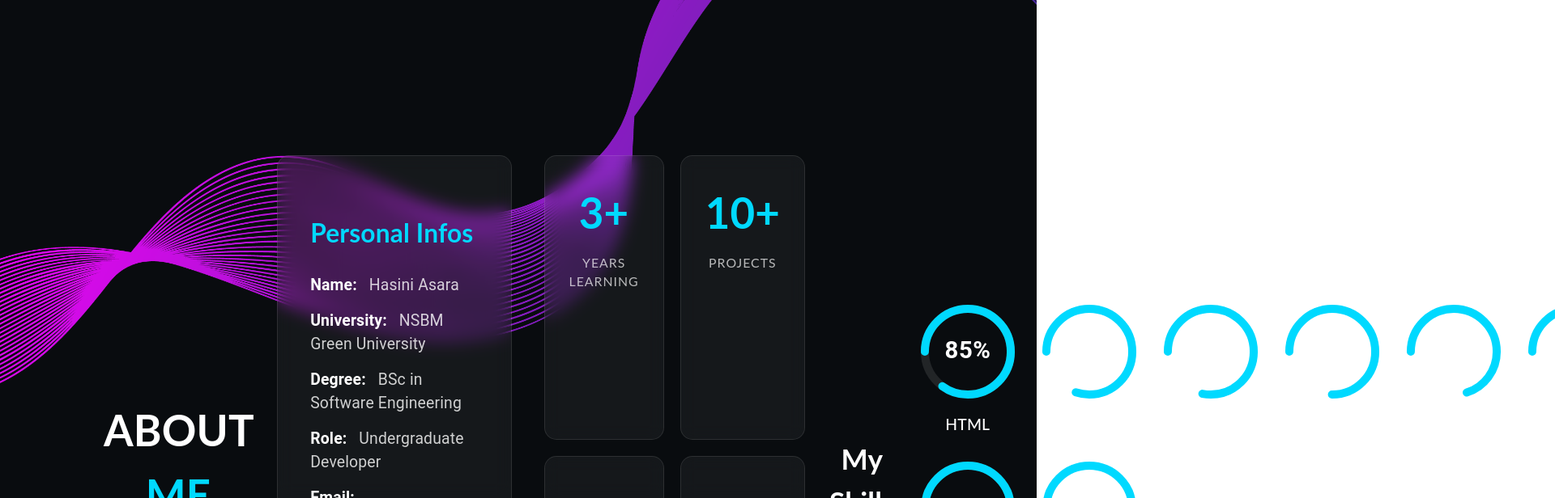
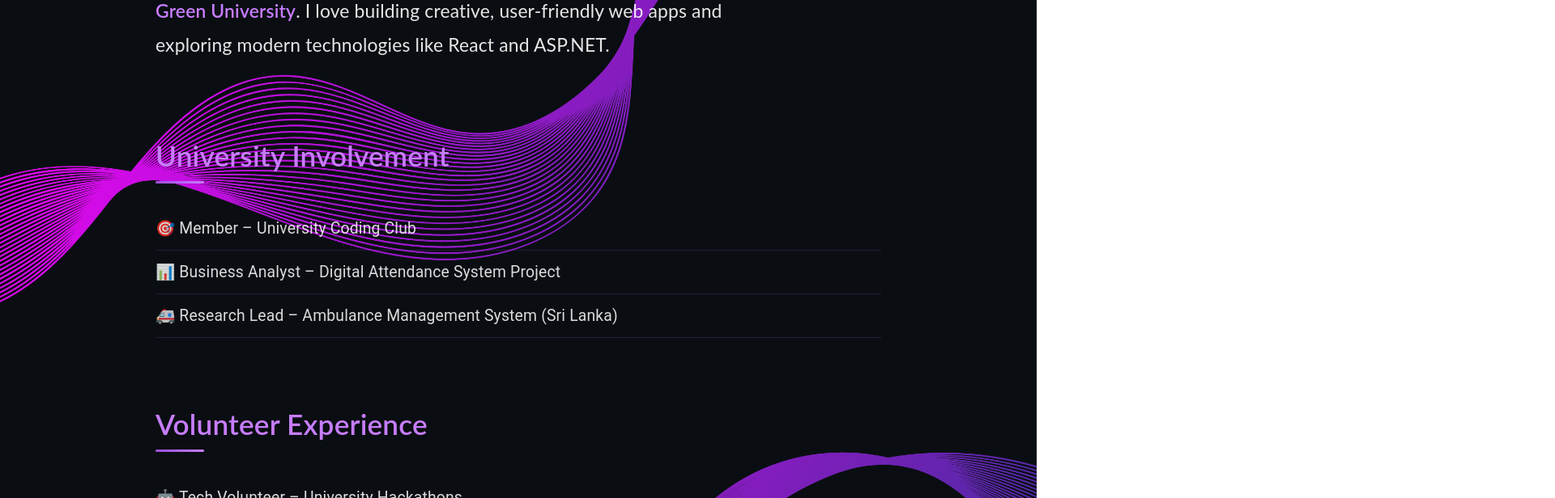
Before and after one commit to mhasara/Portfolio, a React (Create React App) app: page / in a window 1280 px wide. Shown: the part 2184-2800 px from the top of the page at 81% size, 1920 px wide, since content can reach past the window. Built offline with nearby package versions, Linux system fonts and the light colour scheme.

Commit message:
refactor About component layout and styles; update skills and language sections

```diff
--- a/src/assets/styles/about.scss
+++ b/src/assets/styles/about.scss
@@ -1,322 +1,230 @@
-.about-section {
-  padding: 80px 10%;
+.about-container {
+  min-height: 100vh;
+  padding: 100px 15%;
   background-image: url("../images/bg-dark.png");
   background-repeat: no-repeat;
   background-size: cover;
   background-attachment: fixed;
   background-position: center;
-  min-height: 100vh;
+  color: white;
 
-  .section-title {
-    font-size: 3em;
-    text-align: center;
-    margin-bottom: 60px;
-    color: white;
+  h1 {
+    font-size: 4em;
+    margin-bottom: 30px;
+    background: linear-gradient(135deg, #9d4edd, #c77dff);
+    -webkit-background-clip: text;
+    -webkit-text-fill-color: transparent;
+    background-clip: text;
+    font-weight: 700;
+  }
 
-    span {
-      color: #00d9ff;
+  h2 {
+    font-size: 2em;
+    margin-top: 50px;
+    margin-bottom: 20px;
+    color: #c77dff;
+    font-weight: 600;
+    position: relative;
+    display: inline-block;
+
+    &::after {
+      content: "";
+      position: absolute;
+      bottom: -8px;
+      left: 0;
+      width: 60px;
+      height: 3px;
+      background: linear-gradient(90deg, #9d4edd, #c77dff);
+      border-radius: 2px;
     }
   }
 
-  .sub-title {
-    font-size: 2em;
-    text-align: center;
-    margin: 60px 0 40px;
-    color: white;
+  .about-intro {
+    font-size: 1.3em;
+    line-height: 1.8;
+    margin-bottom: 40px;
+    color: rgba(255, 255, 255, 0.9);
+    max-width: 800px;
+
+    strong {
+      color: #c77dff;
+      font-weight: 600;
+    }
   }
 
-  // ===== TOP GRID (Personal Info + Stats) =====
-  .about-top {
-    display: grid;
-    grid-template-columns: 1fr 1fr;
-    gap: 40px;
-    margin-bottom: 60px;
-  }
+  .about-list {
+    list-style: none;
+    padding-left: 0;
+    margin-bottom: 30px;
 
-  .about-card {
-    background: rgba(255, 255, 255, 0.05);
-    backdrop-filter: blur(10px);
-    border: 1px solid rgba(255, 255, 255, 0.1);
-    border-radius: 15px;
-    padding: 40px;
-
-    h3 {
-      font-size: 1.8em;
-      margin-bottom: 25px;
-      color: #00d9ff;
-    }
-
-    ul {
-      list-style: none;
-      padding: 0;
-      margin: 0 0 30px 0;
-
-      li {
-        font-size: 1.1em;
-        margin-bottom: 15px;
-        color: rgba(255, 255, 255, 0.8);
-
-        strong {
-          color: white;
-          margin-right: 10px;
-        }
-      }
-    }
-
-    .cv-btn {
-      display: inline-flex;
-      align-items: center;
-      gap: 10px;
-      padding: 12px 30px;
-      background: linear-gradient(135deg, #00d9ff, #0099cc);
-      color: white;
-      text-decoration: none;
-      border-radius: 25px;
-      font-weight: 600;
-      transition: transform 0.3s ease, box-shadow 0.3s ease;
+    li {
+      font-size: 1.1em;
+      padding: 12px 0;
+      color: rgba(255, 255, 255, 0.85);
+      border-bottom: 1px solid rgba(157, 78, 221, 0.2);
+      transition: all 0.3s ease;
 
       &:hover {
-        transform: translateY(-3px);
-        box-shadow: 0 10px 30px rgba(0, 217, 255, 0.3);
-      }
-
-      svg {
-        font-size: 1.2em;
+        padding-left: 10px;
+        color: #c77dff;
+        border-bottom-color: rgba(157, 78, 221, 0.5);
       }
     }
   }
 
-  .stats-grid {
-    display: grid;
-    grid-template-columns: repeat(2, 1fr);
-    gap: 20px;
-  }
-
-  .stat-box {
-    background: rgba(255, 255, 255, 0.05);
-    backdrop-filter: blur(10px);
-    border: 1px solid rgba(255, 255, 255, 0.1);
-    border-radius: 15px;
-    padding: 30px;
-    text-align: center;
-    transition: transform 0.3s ease, border-color 0.3s ease;
+  .linkedin-btn {
+    display: inline-flex;
+    align-items: center;
+    gap: 10px;
+    padding: 15px 30px;
+    margin: 30px 0;
+    background: linear-gradient(135deg, #9d4edd, #7b2cbf);
+    color: white;
+    text-decoration: none;
+    border-radius: 50px;
+    font-size: 1.1em;
+    font-weight: 600;
+    transition: all 0.3s ease;
+    box-shadow: 0 4px 15px rgba(157, 78, 221, 0.3);
 
     &:hover {
-      transform: translateY(-5px);
-      border-color: #00d9ff;
+      transform: translateY(-3px);
+      box-shadow: 0 6px 25px rgba(157, 78, 221, 0.5);
+      background: linear-gradient(135deg, #7b2cbf, #9d4edd);
     }
 
-    h2 {
-      font-size: 3em;
-      margin: 0 0 10px 0;
-      color: #00d9ff;
-      font-weight: 700;
-    }
-
-    p {
-      margin: 0;
-      font-size: 0.9em;
-      color: rgba(255, 255, 255, 0.7);
-      letter-spacing: 1px;
+    svg {
+      font-size: 1.3em;
     }
   }
 
-  // ===== SKILLS CIRCLES =====
   .skills-grid {
     display: grid;
-    grid-template-columns: repeat(auto-fit, minmax(120px, 1fr));
-    gap: 30px;
-    max-width: 900px;
-    margin: 0 auto 60px;
-  }
+    grid-template-columns: repeat(auto-fill, minmax(150px, 1fr));
+    gap: 15px;
+    margin-top: 25px;
+    margin-bottom: 40px;
 
-  .skill-circle {
-    display: flex;
-    flex-direction: column;
-    align-items: center;
-    gap: 15px;
+    .skill-chip {
+      background: rgba(157, 78, 221, 0.15);
+      border: 2px solid rgba(157, 78, 221, 0.4);
+      padding: 12px 20px;
+      border-radius: 25px;
+      text-align: center;
+      font-size: 1em;
+      font-weight: 500;
+      color: #e0aaff;
+      transition: all 0.3s ease;
+      cursor: default;
 
-    svg {
-      width: 120px;
-      height: 120px;
-      transform: rotate(-90deg);
-
-      .bg {
-        fill: none;
-        stroke: rgba(255, 255, 255, 0.1);
-        stroke-width: 3;
+      &:hover {
+        background: rgba(157, 78, 221, 0.25);
+        border-color: #9d4edd;
+        transform: translateY(-3px);
+        box-shadow: 0 4px 15px rgba(157, 78, 221, 0.3);
       }
-
-      .progress {
-        fill: none;
-        stroke: #00d9ff;
-        stroke-width: 3;
-        stroke-linecap: round;
-        transition: stroke-dasharray 1s ease;
-      }
-
-      .percentage {
-        fill: white;
-        font-size: 0.5em;
-        font-weight: 600;
-        transform: rotate(90deg);
-        transform-origin: center;
-        text-anchor: middle;
-      }
-    }
-
-    p {
-      margin: 0;
-      font-size: 1.1em;
-      color: white;
-      font-weight: 500;
     }
   }
 
-  // ===== TIMELINE (Experience & Education) =====
-  .timeline-grid {
-    display: grid;
-    grid-template-columns: 1fr 1fr;
-    gap: 50px;
-    max-width: 1200px;
-    margin: 0 auto;
-  }
+  .language-section {
+    max-width: 600px;
+    margin-top: 25px;
 
-  .timeline-column {
-    h3 {
-      font-size: 1.8em;
-      margin-bottom: 30px;
-      color: #00d9ff;
-      text-align: center;
-    }
-  }
+    .language-item {
+      margin-bottom: 25px;
 
-  .timeline-item {
-    background: rgba(255, 255, 255, 0.05);
-    backdrop-filter: blur(10px);
-    border-left: 3px solid #00d9ff;
-    padding: 25px;
-    margin-bottom: 25px;
-    border-radius: 8px;
-    transition: transform 0.3s ease, background 0.3s ease;
+      .language-name {
+        display: block;
+        font-size: 1.1em;
+        font-weight: 500;
+        margin-bottom: 10px;
+        color: #e0aaff;
+      }
 
-    &:hover {
-      transform: translateX(10px);
-      background: rgba(255, 255, 255, 0.08);
-    }
+      .language-bar {
+        width: 100%;
+        height: 12px;
+        background: rgba(0, 0, 0, 0.4);
+        border-radius: 10px;
+        overflow: hidden;
+        border: 1px solid rgba(157, 78, 221, 0.3);
 
-    span {
-      display: inline-block;
-      background: #00d9ff;
-      color: #000;
-      padding: 5px 15px;
-      border-radius: 20px;
-      font-size: 0.85em;
-      font-weight: 600;
-      margin-bottom: 15px;
-    }
-
-    h4 {
-      font-size: 1.3em;
-      margin: 0 0 10px 0;
-      color: white;
-    }
-
-    p {
-      margin: 0;
-      font-size: 1em;
-      color: rgba(255, 255, 255, 0.7);
-      line-height: 1.6;
+        .language-fill {
+          height: 100%;
+          background: linear-gradient(90deg, #9d4edd, #c77dff);
+          border-radius: 10px;
+          transition: width 1s ease;
+          box-shadow: 0 0 10px rgba(157, 78, 221, 0.5);
+        }
+      }
     }
   }
 }
 
-// ===== DARK MODE =====
-.dark-mode .about-section {
-  background-color: rgba(0, 0, 0, 0.3);
+.dark-mode .about-container {
+  background-color: rgba(0, 0, 0, 0.2);
 }
 
-// ===== RESPONSIVE =====
 @media screen and (max-width: 768px) {
-  .about-section {
-    padding: 60px 5%;
+  .about-container {
+    padding: 80px 5%;
 
-    .section-title {
-      font-size: 2.5em;
+    h1 {
+      font-size: 3em;
     }
 
-    .sub-title {
-      font-size: 1.5em;
+    h2 {
+      font-size: 1.6em;
     }
 
-    .about-top {
-      grid-template-columns: 1fr;
-    }
-
-    .stats-grid {
-      grid-template-columns: repeat(2, 1fr);
+    .about-intro {
+      font-size: 1.1em;
     }
 
     .skills-grid {
-      grid-template-columns: repeat(auto-fit, minmax(100px, 1fr));
-      gap: 20px;
+      grid-template-columns: repeat(auto-fill, minmax(120px, 1fr));
+      gap: 10px;
 
-      .skill-circle svg {
-        width: 100px;
-        height: 100px;
+      .skill-chip {
+        padding: 10px 15px;
+        font-size: 0.9em;
       }
     }
 
-    .timeline-grid {
-      grid-template-columns: 1fr;
-      gap: 40px;
+    .linkedin-btn {
+      padding: 12px 25px;
+      font-size: 1em;
     }
   }
 }
 
 @media screen and (max-width: 567px) {
-  .about-section {
-    .section-title {
-      font-size: 2em;
+  .about-container {
+    padding: 60px 5%;
+
+    h1 {
+      font-size: 2.5em;
     }
 
-    .about-card {
-      padding: 25px;
-
-      h3 {
-        font-size: 1.5em;
-      }
-
-      ul li {
-        font-size: 0.95em;
-      }
+    h2 {
+      font-size: 1.4em;
+      margin-top: 35px;
     }
 
-    .stat-box {
-      padding: 20px;
+    .about-intro {
+      font-size: 1em;
+    }
 
-      h2 {
-        font-size: 2em;
-      }
-
-      p {
-        font-size: 0.8em;
-      }
+    .about-list li {
+      font-size: 1em;
     }
 
     .skills-grid {
-      grid-template-columns: repeat(2, 1fr);
-    }
+      grid-template-columns: repeat(auto-fill, minmax(100px, 1fr));
 
-    .timeline-item {
-      padding: 20px;
-
-      h4 {
-        font-size: 1.1em;
-      }
-
-      p {
-        font-size: 0.9em;
+      .skill-chip {
+        font-size: 0.85em;
+        padding: 8px 12px;
       }
     }
   }
--- a/src/components/about.tsx
+++ b/src/components/about.tsx
@@ -1,150 +1,80 @@
 import React from "react";
 import "../assets/styles/about.scss";
-import DownloadIcon from "@mui/icons-material/Download";
+import LinkedInIcon from "@mui/icons-material/LinkedIn";
 
-const skillCircles = [
-  { name: "HTML", value: 85 },
-  { name: "CSS", value: 80 },
-  { name: "JavaScript", value: 78 },
-  { name: "React", value: 75 },
-  { name: "Python", value: 70 },
-  { name: "Java", value: 72 },
-  { name: "C#", value: 68 },
-  { name: "ASP.NET", value: 65 },
+const techSkills = [
+  "HTML", "CSS", "JavaScript", "React", "Python", "Java",
+  "C", "C#", "ASP.NET", "SQL", "Git", "UI/UX Design"
+];
+
+const languageSkills = [
+  { name: "Sinhala", level: 100 },
+  { name: "English", level: 85 },
+  { name: "Tamil", level: 45 },
 ];
 
 const About = () => {
   return (
-    <div className="about-section" id="about">
-      <h1 className="section-title">
-        ABOUT <span>ME</span>
-      </h1>
+    <div className="about-container" id="about">
+      <h1>About Me</h1>
 
-      {/* ===== TOP GRID ===== */}
-      <div className="about-top">
+      {/* 👤 Intro */}
+      <p className="about-intro">
+        Hi! I’m <strong>Hasini Asara</strong>, an undergraduate Software Engineering student
+        at <strong>NSBM Green University</strong>. I love building creative,
+        user-friendly web apps and exploring modern technologies like React and ASP.NET.
+      </p>
 
-        {/* Personal Info */}
-        <div className="about-card">
-          <h3>Personal Infos</h3>
-          <ul>
-            <li><strong>Name:</strong> Hasini Asara</li>
-            <li><strong>University:</strong> NSBM Green University</li>
-            <li><strong>Degree:</strong> BSc in Software Engineering</li>
-            <li><strong>Role:</strong> Undergraduate Developer</li>
-            <li><strong>Email:</strong> mhasara@gmail.com</li>
-            <li><strong>Location:</strong> Sri Lanka</li>
-            <li><strong>Languages:</strong> Sinhala, English</li>
-          </ul>
+      {/* 🏫 Positions */}
+      <h2>University Involvement</h2>
+      <ul className="about-list">
+        <li>🎯 Member – University Coding Club</li>
+        <li>📊 Business Analyst – Digital Attendance System Project</li>
+        <li>🚑 Research Lead – Ambulance Management System (Sri Lanka)</li>
+      </ul>
 
-          <a
-            className="cv-btn"
-            href="/cv/Hasini_Asara_CV.pdf"
-            download
-          >
-            <DownloadIcon /> Download CV
-          </a>
-        </div>
+      {/* 🤝 Volunteer */}
+      <h2>Volunteer Experience</h2>
+      <ul className="about-list">
+        <li>🤖 Tech Volunteer – University Hackathons</li>
+        <li>📚 Peer Tutor – Programming Basics</li>
+        <li>🌱 Event Organizer – Student Tech Meetups</li>
+      </ul>
 
-        {/* Stats */}
-        <div className="stats-grid">
-          <div className="stat-box">
-            <h2>3+</h2>
-            <p>YEARS LEARNING</p>
-          </div>
-          <div className="stat-box">
-            <h2>10+</h2>
-            <p>PROJECTS</p>
-          </div>
-          <div className="stat-box">
-            <h2>5+</h2>
-            <p>CLUB ROLES</p>
-          </div>
-          <div className="stat-box">
-            <h2>6+</h2>
-            <p>TECH STACKS</p>
-          </div>
-        </div>
+      {/* 🔗 LinkedIn */}
+      <a
+        className="linkedin-btn"
+        href="https://www.linkedin.com/in/hasini-asara-60a5362a6"
+        target="_blank"
+        rel="noreferrer"
+      >
+        <LinkedInIcon /> View Full Profile on LinkedIn
+      </a>
 
-      </div>
-
-      {/* ===== SKILLS ===== */}
-      <h2 className="sub-title">My Skills</h2>
-
+      {/* 💻 Tech Skills */}
+      <h2>Technical Skills</h2>
       <div className="skills-grid">
-        {skillCircles.map((skill, index) => (
-          <div key={index} className="skill-circle">
-            <svg viewBox="0 0 36 36">
-              <path
-                className="bg"
-                d="M18 2.0845
-                  a 15.9155 15.9155 0 0 1 0 31.831
-                  a 15.9155 15.9155 0 0 1 0 -31.831"
-              />
-              <path
-                className="progress"
-                strokeDasharray={`${skill.value}, 100`}
-                d="M18 2.0845
-                  a 15.9155 15.9155 0 0 1 0 31.831
-                  a 15.9155 15.9155 0 0 1 0 -31.831"
-              />
-              <text x="18" y="20.35" className="percentage">
-                {skill.value}%
-              </text>
-            </svg>
-            <p>{skill.name}</p>
-          </div>
+        {techSkills.map((skill, index) => (
+          <span key={index} className="skill-chip">
+            {skill}
+          </span>
         ))}
       </div>
 
-      {/* ===== EXPERIENCE & EDUCATION ===== */}
-      <h2 className="sub-title">Experience & Education</h2>
-
-      <div className="timeline-grid">
-
-        <div className="timeline-column">
-          <h3>Experience</h3>
-
-          <div className="timeline-item">
-            <span>2024 - Present</span>
-            <h4>Research Lead – Ambulance System</h4>
-            <p>Designing and developing a smart ambulance management system for Sri Lanka.</p>
+      {/* 🌍 Language Skills */}
+      <h2>Language Skills</h2>
+      <div className="language-section">
+        {languageSkills.map((lang, index) => (
+          <div key={index} className="language-item">
+            <span className="language-name">{lang.name}</span>
+            <div className="language-bar">
+              <div
+                className="language-fill"
+                style={{ width: `${lang.level}%` }}
+              ></div>
+            </div>
           </div>
-
-          <div className="timeline-item">
-            <span>2023 - 2024</span>
-            <h4>Business Analyst – Attendance System</h4>
-            <p>Handled requirement analysis and system design for a university project.</p>
-          </div>
-
-          <div className="timeline-item">
-            <span>2023</span>
-            <h4>CTF Challenge Organizer</h4>
-            <p>Developed web and crypto challenges for university cybersecurity events.</p>
-          </div>
-        </div>
-
-        <div className="timeline-column">
-          <h3>Education</h3>
-
-          <div className="timeline-item">
-            <span>2023 - Present</span>
-            <h4>BSc Software Engineering – NSBM</h4>
-            <p>Focused on full-stack development, UI/UX, and enterprise applications.</p>
-          </div>
-
-          <div className="timeline-item">
-            <span>2022</span>
-            <h4>HND – ICBT Campus</h4>
-            <p>Completed Higher National Diploma in Computing.</p>
-          </div>
-
-          <div className="timeline-item">
-            <span>2020</span>
-            <h4>Advanced Level – Thelijjawila Central College</h4>
-            <p>Completed school education with Maths stream.</p>
-          </div>
-        </div>
-
+        ))}
       </div>
     </div>
   );
```
